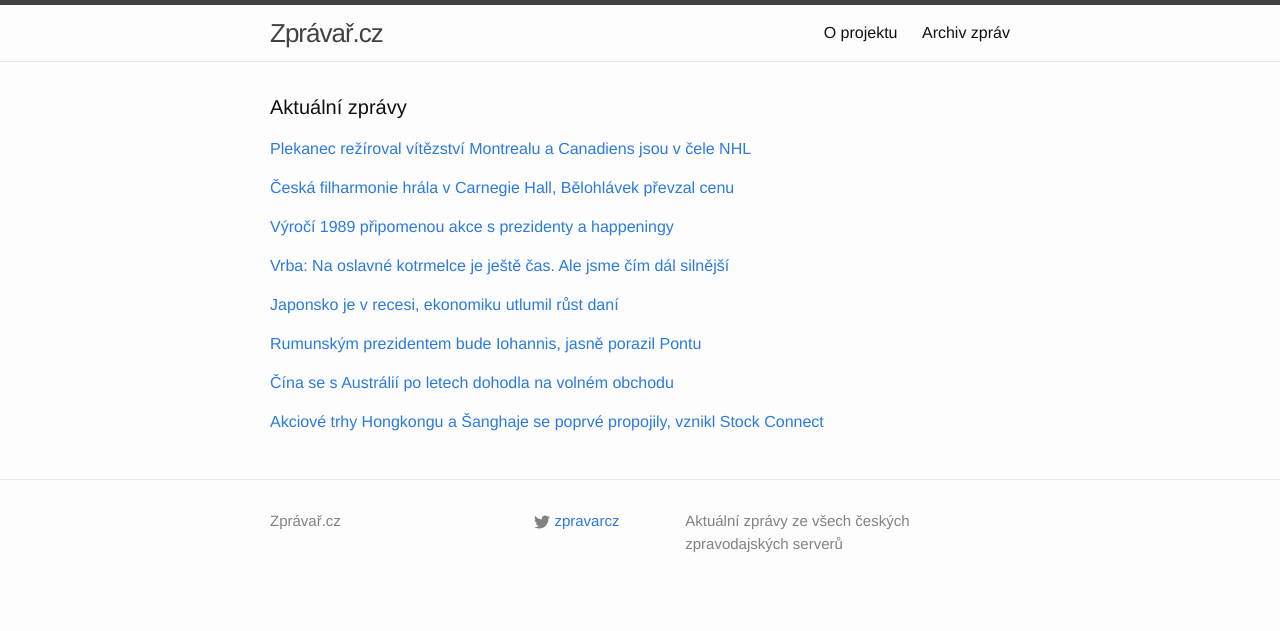
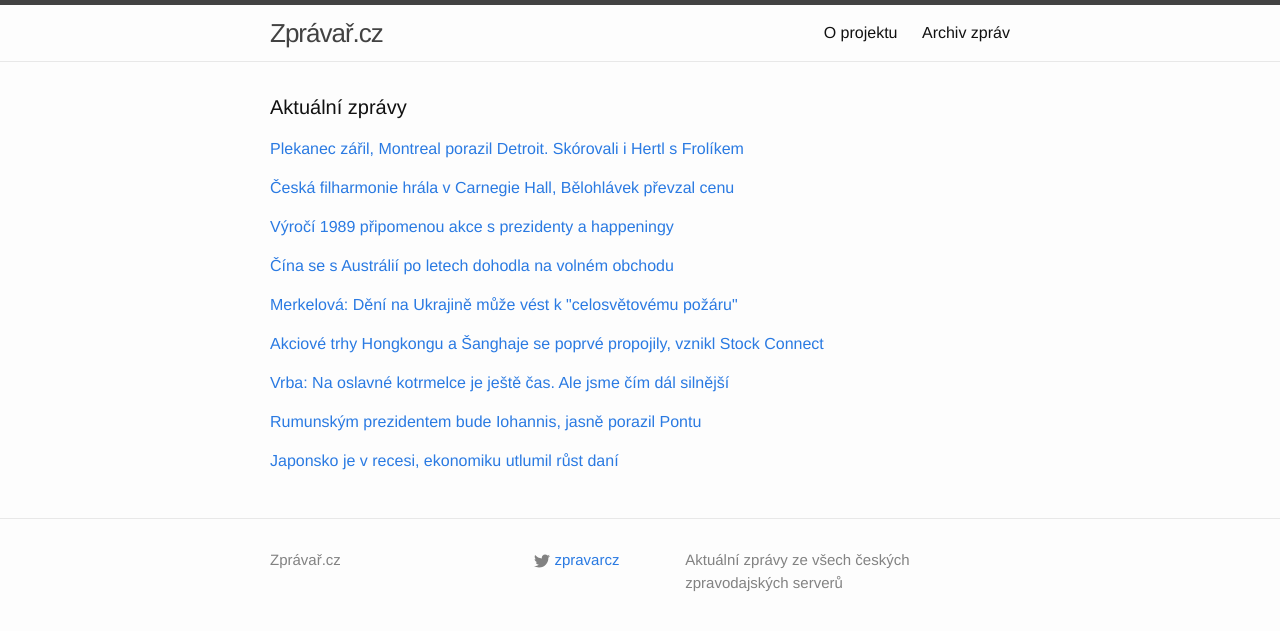
Before and after one commit to adliska/zpravar, a Jekyll site: the page built from index.html, in a window 1280 px wide. Shown: the top 631 px of the page. Built offline with Jekyll 4.4.1, drawn with Linux system fonts in a browser that asks for light colours.

Commit message:
zpravar news update

```diff
--- a/index.html
+++ b/index.html
@@ -5,9 +5,10 @@ layout: default
 <div class="home">
     <h1 class="page-heading">Aktuální zprávy</h1>
 
-<p><a href="javascript:;" onclick="toggle_visibility('zpravy0')">Plekanec režíroval vítězství Montrealu a Canadiens jsou v čele NHL</a></p>
+<p><a href="javascript:;" onclick="toggle_visibility('zpravy0')">Plekanec zářil, Montreal porazil Detroit. Skórovali i Hertl s Frolíkem</a></p>
 <div id="zpravy0" style="display:none">
 <ul>
+<li><a href=http://www.tyden.cz/rubriky/sport/hokej/nhl/plekanec-zaril-montreal-porazil-detroit-skorovali-i-hertl-s-frolikem_324477.html>Plekanec zářil, Montreal porazil Detroit. Skórovali i Hertl s Frolíkem - www.tyden.cz</a></li>
 <li><a href=http://www.rozhlas.cz/_zprava/plekanec-reziroval-vitezstvi-montrealu-a-canadiens-jsou-v-cele-nhl--1421301>Plekanec režíroval vítězství Montrealu a Canadiens jsou v čele NHL - www.rozhlas.cz</a></li>
 <li><a href=http://www.sportovninoviny.cz/zpravy/plekanec-prispel-k-vyhre-montrealu-skorovali-i-hertl-a-frolik/1148087>Plekanec přispěl k výhře Montrealu, skórovali i Hertl a Frolík - www.sportovninoviny.cz</a></li>
 <li><a href=http://www.denik.cz/hokej/plekanec-dvema-body-prispel-k-vyhre-montrealu-trefili-se-i-hertl-a-frolik-201411.html>Plekanec dvěma body přispěl k výhře Montrealu, trefili se i Hertl a Frolík - www.denik.cz</a></li>
@@ -30,39 +31,46 @@ layout: default
 <li><a href=http://zpravy.aktualne.cz/domaci/online-25-let-sametove-revoluce/r~9d616df06c1911e490f70025900fea04/>Online: 25 let od revoluce připomenou hapenningy i pieta - zpravy.aktualne.cz</a></li>
 <li><a href=http://www.ceskenoviny.cz/zpravy/zpravy/vyroci-1989-pripomenou-akce-s-prezidenty-a-happeningy/1148080>Výročí 1989 připomenou akce s prezidenty a happeningy - www.ceskenoviny.cz</a></li>
 </ul>
-</div><p><a href="javascript:;" onclick="toggle_visibility('zpravy3')">Vrba: Na oslavné kotrmelce je ještě čas. Ale jsme čím dál silnější</a></p>
+</div><p><a href="javascript:;" onclick="toggle_visibility('zpravy3')">Čína se s Austrálií po letech dohodla na volném obchodu</a></p>
 <div id="zpravy3" style="display:none">
+<ul>
+<li><a href=http://www.novinky.cz/ekonomika/353685-cina-se-s-australii-po-letech-dohodla-na-volnem-obchodu.html>Čína se s Austrálií po letech dohodla na volném obchodu - www.novinky.cz</a></li>
+<li><a href=http://zpravy.idnes.cz/australie-a-cina-se-dohodly-na-volnem-obchodu-f3r-/zahranicni.aspx?c=A141117_074658_zahranicni_cen>Austrálie a Čína se dohodly na volném obchodu - zpravy.idnes.cz</a></li>
+<li><a href=http://www.ceskenoviny.cz/zpravy/zpravy/australie-a-cina-dosahly-prulomove-dohody-o-volnem-obchodu/1148088>Austrálie a Čína dosáhly průlomové dohody o volném obchodu - www.ceskenoviny.cz</a></li>
+</ul>
+</div><p><a href="javascript:;" onclick="toggle_visibility('zpravy4')">Merkelová: Dění na Ukrajině může vést k "celosvětovému požáru"</a></p>
+<div id="zpravy4" style="display:none">
+<ul>
+<li><a href=http://zahranicni.ihned.cz/rusko/c1-63132790-merkelova-deni-na-ukrajine-muze-vest-k-celosvetovemu-pozaru>Merkelová: Dění na Ukrajině může vést k "celosvětovému požáru" - zahranicni.ihned.cz</a></li>
+<li><a href=http://www.novinky.cz/zahranicni/353688-merkelova-se-nebyvale-ostre-pustila-do-putina.html>Merkelová se nebývale ostře pustila do Putina - www.novinky.cz</a></li>
+<li><a href=http://www.ceskenoviny.cz/zpravy/zpravy/merkelova-kvuli-ukrajine-nebyvale-ostre-kritizovala-putina/1148102>Merkelová kvůli Ukrajině nebývale ostře kritizovala Putina - www.ceskenoviny.cz</a></li>
+</ul>
+</div><p><a href="javascript:;" onclick="toggle_visibility('zpravy5')">Akciové trhy Hongkongu a Šanghaje se poprvé propojily, vznikl Stock Connect</a></p>
+<div id="zpravy5" style="display:none">
+<ul>
+<li><a href=http://byznys.ihned.cz/trhy-a-investice/c1-63132780-akciove-trhy-hongkongu-a-sanghaje-se-poprve-propojily-vznikl-stock-connect>Akciové trhy Hongkongu a Šanghaje se poprvé propojily, vznikl Stock Connect - byznys.ihned.cz</a></li>
+<li><a href=http://zpravy.e15.cz/burzy-a-trhy/zahranicni-akcie/cinsky-trh-se-otevira-burzy-v-hongkongu-a-sanghaji-propojily-obchodovani-1137552>Čínský trh se otevírá, burzy v Hongkongu a Šanghaji propojily obchodování - zpravy.e15.cz</a></li>
+<li><a href=http://www.financninoviny.cz/zpravodajstvi/zpravy/akciove-trhy-v-hongkongu-a-sanghaji-propojily-obchodovani/1148094>Akciové trhy v Hongkongu a Šanghaji propojily obchodování - www.financninoviny.cz</a></li>
+</ul>
+</div><p><a href="javascript:;" onclick="toggle_visibility('zpravy6')">Vrba: Na oslavné kotrmelce je ještě čas. Ale jsme čím dál silnější</a></p>
+<div id="zpravy6" style="display:none">
 <ul>
 <li><a href=http://fotbal.idnes.cz/pavel-vrba-po-zapase-cesko-island-d4v-/fot_reprez.aspx?c=A141117_001622_fot_reprez_ot>Vrba: Na oslavné kotrmelce je ještě čas. Ale jsme čím dál silnější - fotbal.idnes.cz</a></li>
 <li><a href=http://sport.lidovky.cz/pavel-vrba-rozhovor-kvalifikace-cesko-island-fnu-/fotbal-ceska-reprezentace.aspx?c=A141117_004144_ln-fotbal-repre_lso>Čtyři zápasy, dvanáct bodů. Výborný odrazový můstek, hodnotil Vrba  - sport.lidovky.cz</a></li>
 <li><a href=http://sport.aktualne.cz/vrba-ukazali-jsme-charakter-nemohli-jsme-ten-zapas-prohrat/r~cfaf45ca6de011e4845a002590604f2e/>Vrba: Ukázali jsme charakter, nemohli jsme prohrát - sport.aktualne.cz</a></li>
 </ul>
-</div><p><a href="javascript:;" onclick="toggle_visibility('zpravy4')">Japonsko je v recesi, ekonomiku utlumil růst daní</a></p>
-<div id="zpravy4" style="display:none">
+</div><p><a href="javascript:;" onclick="toggle_visibility('zpravy7')">Rumunským prezidentem bude Iohannis, jasně porazil Pontu</a></p>
+<div id="zpravy7" style="display:none">
+<ul>
+<li><a href=http://www.ceskatelevize.cz/ct24/svet/292635-rumunskym-prezidentem-bude-iohannis-jasne-porazil-pontu/>Rumunským prezidentem bude Iohannis, jasně porazil Pontu - www.ceskatelevize.cz</a></li>
+<li><a href=http://zpravy.e15.cz/zahranicni/politika/rumunske-prezidentske-volby-vyhral-outsider-iohannis-1137550>Rumunské prezidentské volby vyhrál outsider Iohannis - zpravy.e15.cz</a></li>
+<li><a href=http://www.ceskenoviny.cz/zpravy/zpravy/novym-rumunskym-prezidentem-je-iohannis-jasne-porazil-pontu/1148040>Novým rumunským prezidentem je Iohannis, jasně porazil Pontu - www.ceskenoviny.cz</a></li>
+</ul>
+</div><p><a href="javascript:;" onclick="toggle_visibility('zpravy8')">Japonsko je v recesi, ekonomiku utlumil růst daní</a></p>
+<div id="zpravy8" style="display:none">
 <ul>
 <li><a href=http://zpravy.e15.cz/burzy-a-trhy/makroekonomicka-data/japonsko-je-v-recesi-ekonomiku-utlumil-rust-dani-1137554>Japonsko je v recesi, ekonomiku utlumil růst daní - zpravy.e15.cz</a></li>
 <li><a href=http://byznys.ihned.cz/zpravodajstvi-svet/c1-63132760-japonsko-je-v-recesi-hdp-se-ve-tretim-ctvrtleti-propadlo-o-1-6-procenta>Japonsko je v recesi, HDP se ve třetím čtvrtletí propadlo o 1,6 procenta - byznys.ihned.cz</a></li>
 <li><a href=http://www.financninoviny.cz/zpravodajstvi/zpravy/japonsko-je-v-recesi-hdp-se-ve-3-ctvrtleti-snizilo-o-1-6-/1148083>Japonsko je v recesi, HDP se ve 3. čtvrtletí snížilo o 1,6 % - www.financninoviny.cz</a></li>
 </ul>
-</div><p><a href="javascript:;" onclick="toggle_visibility('zpravy5')">Rumunským prezidentem bude Iohannis, jasně porazil Pontu</a></p>
-<div id="zpravy5" style="display:none">
-<ul>
-<li><a href=http://www.ceskatelevize.cz/ct24/svet/292635-rumunskym-prezidentem-bude-iohannis-jasne-porazil-pontu/>Rumunským prezidentem bude Iohannis, jasně porazil Pontu - www.ceskatelevize.cz</a></li>
-<li><a href=http://zpravy.e15.cz/zahranicni/politika/rumunske-prezidentske-volby-vyhral-outsider-iohannis-1137550>Rumunské prezidentské volby vyhrál outsider Iohannis - zpravy.e15.cz</a></li>
-<li><a href=http://www.ceskenoviny.cz/zpravy/zpravy/novym-rumunskym-prezidentem-je-iohannis-jasne-porazil-pontu/1148040>Novým rumunským prezidentem je Iohannis, jasně porazil Pontu - www.ceskenoviny.cz</a></li>
-</ul>
-</div><p><a href="javascript:;" onclick="toggle_visibility('zpravy6')">Čína se s Austrálií po letech dohodla na volném obchodu</a></p>
-<div id="zpravy6" style="display:none">
-<ul>
-<li><a href=http://www.novinky.cz/ekonomika/353685-cina-se-s-australii-po-letech-dohodla-na-volnem-obchodu.html>Čína se s Austrálií po letech dohodla na volném obchodu - www.novinky.cz</a></li>
-<li><a href=http://zpravy.idnes.cz/australie-a-cina-se-dohodly-na-volnem-obchodu-f3r-/zahranicni.aspx?c=A141117_074658_zahranicni_cen>Austrálie a Čína se dohodly na volném obchodu - zpravy.idnes.cz</a></li>
-<li><a href=http://www.ceskenoviny.cz/zpravy/zpravy/australie-a-cina-dosahly-prulomove-dohody-o-volnem-obchodu/1148088>Austrálie a Čína dosáhly průlomové dohody o volném obchodu - www.ceskenoviny.cz</a></li>
-</ul>
-</div><p><a href="javascript:;" onclick="toggle_visibility('zpravy7')">Akciové trhy Hongkongu a Šanghaje se poprvé propojily, vznikl Stock Connect</a></p>
-<div id="zpravy7" style="display:none">
-<ul>
-<li><a href=http://byznys.ihned.cz/trhy-a-investice/c1-63132780-akciove-trhy-hongkongu-a-sanghaje-se-poprve-propojily-vznikl-stock-connect>Akciové trhy Hongkongu a Šanghaje se poprvé propojily, vznikl Stock Connect - byznys.ihned.cz</a></li>
-<li><a href=http://zpravy.e15.cz/burzy-a-trhy/zahranicni-akcie/cinsky-trh-se-otevira-burzy-v-hongkongu-a-sanghaji-propojily-obchodovani-1137552>Čínský trh se otevírá, burzy v Hongkongu a Šanghaji propojily obchodování - zpravy.e15.cz</a></li>
-<li><a href=http://www.financninoviny.cz/zpravodajstvi/zpravy/akciove-trhy-v-hongkongu-a-sanghaji-propojily-obchodovani/1148094>Akciové trhy v Hongkongu a Šanghaji propojily obchodování - www.financninoviny.cz</a></li>
-</ul>
 </div></div>
```
